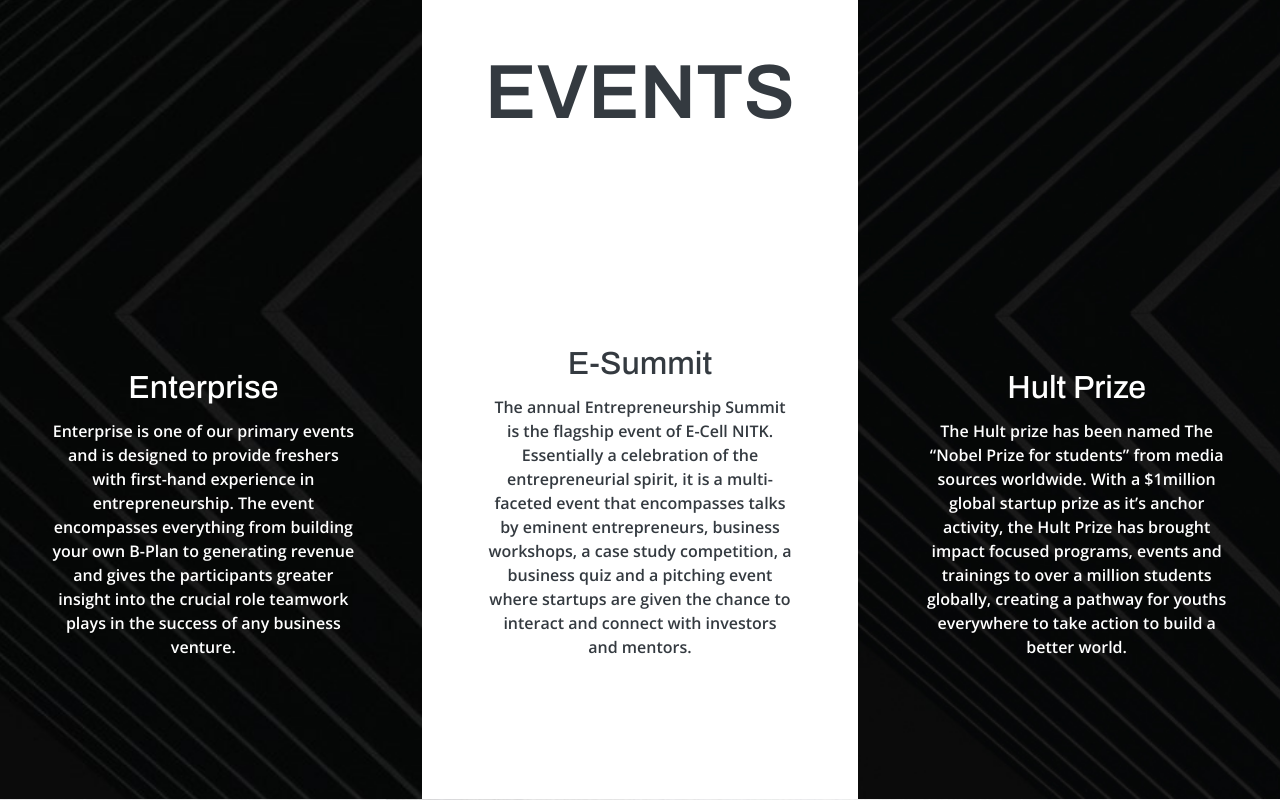
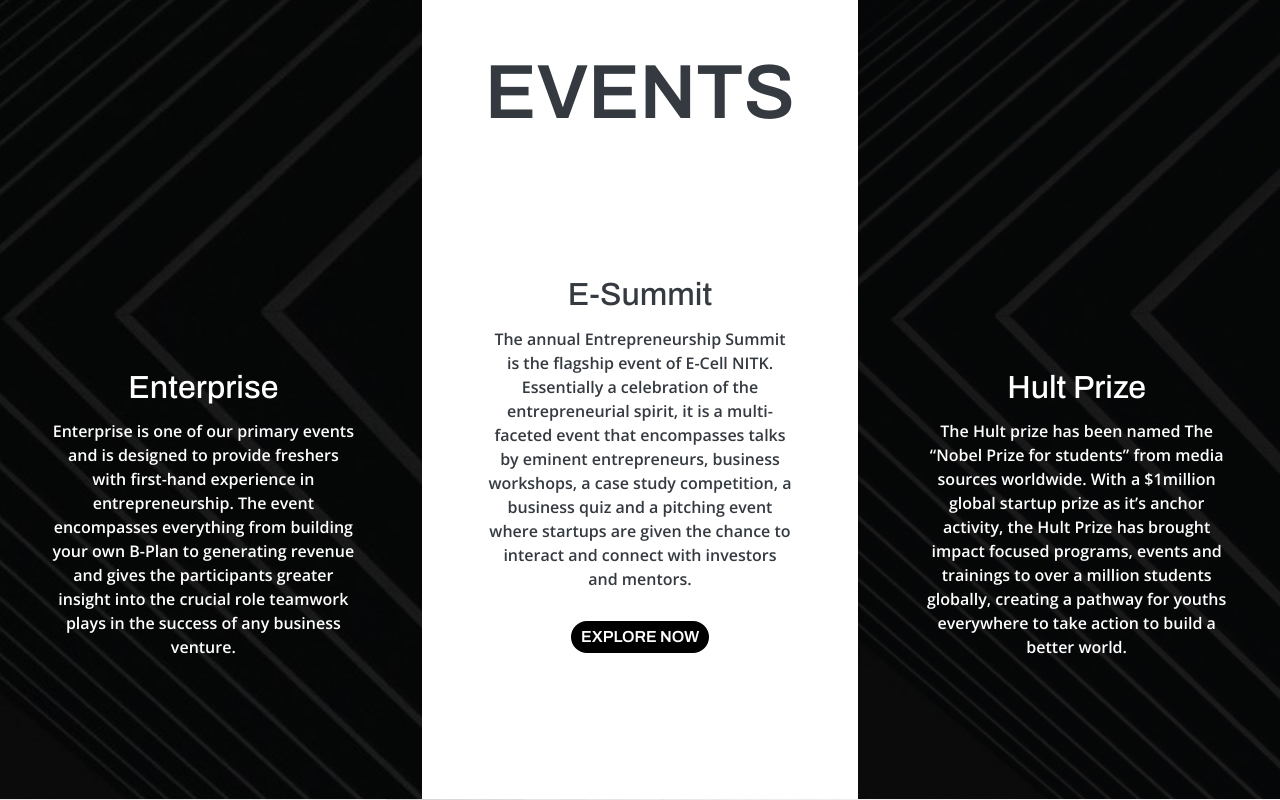
Before and after one commit to sourceganesh/ECell-Website, a Django app: page / in a window 1280 px wide. Shown: the part 3201-4001 px from the top of the page. Run offline with Django 3.2, Linux system fonts and the light colour scheme; some libraries are stand-ins or nearby versions.

Commit message:
button added on esummit section

```diff
--- a/templates/core/index.html
+++ b/templates/core/index.html
@@ -354,6 +354,11 @@
               business quiz and a pitching event where startups are given the
               chance to interact and connect with investors and mentors.
             </p>
+            <a href="http://esummitnitk.surge.sh/">
+              <button class="button-main my-3 hvr-grow" style="background-color: black !important;" type="button">
+                EXPLORE NOW
+              </button>
+            </a>
           </div>
         </div>
         <div class="col-4 events_3">
```
